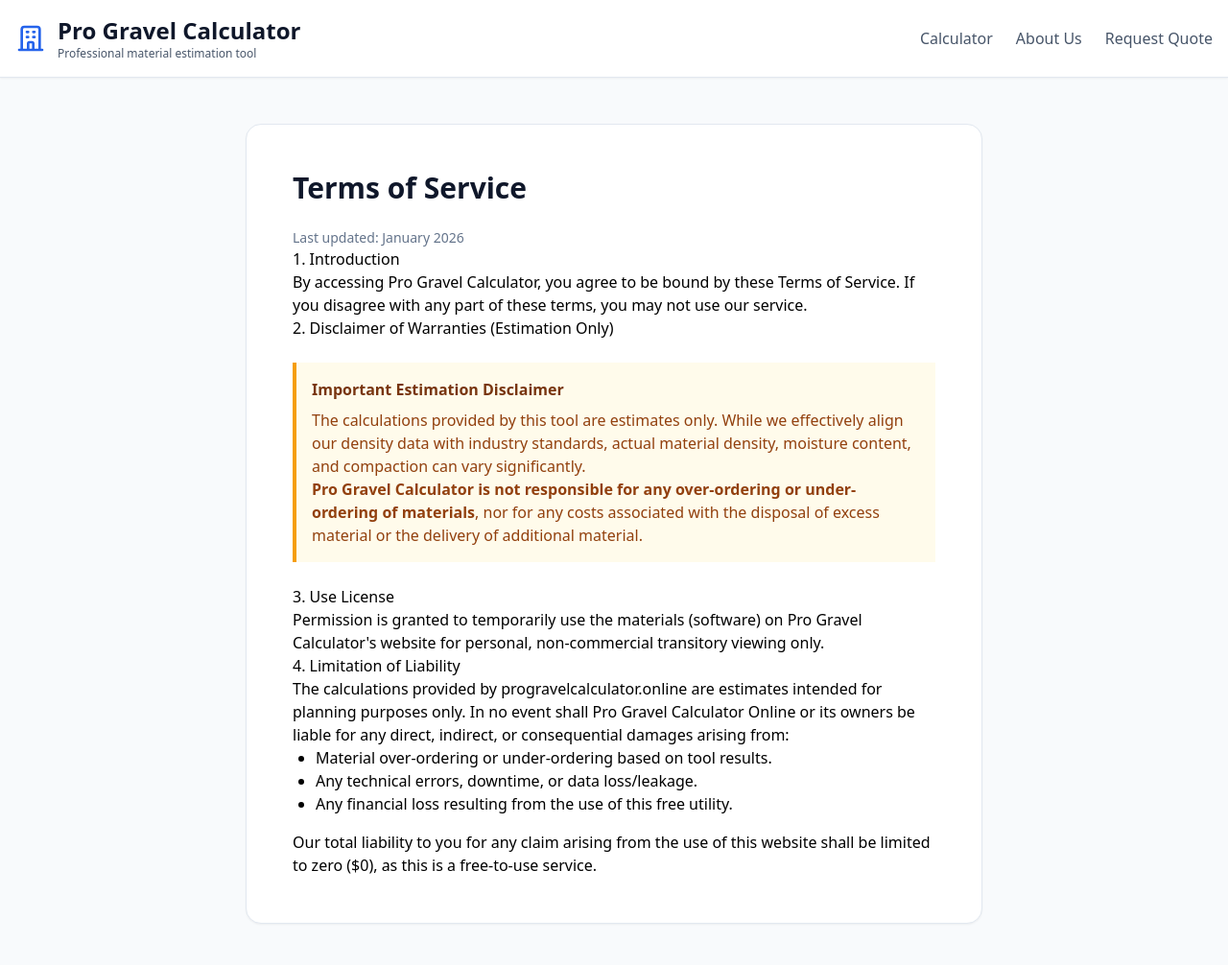
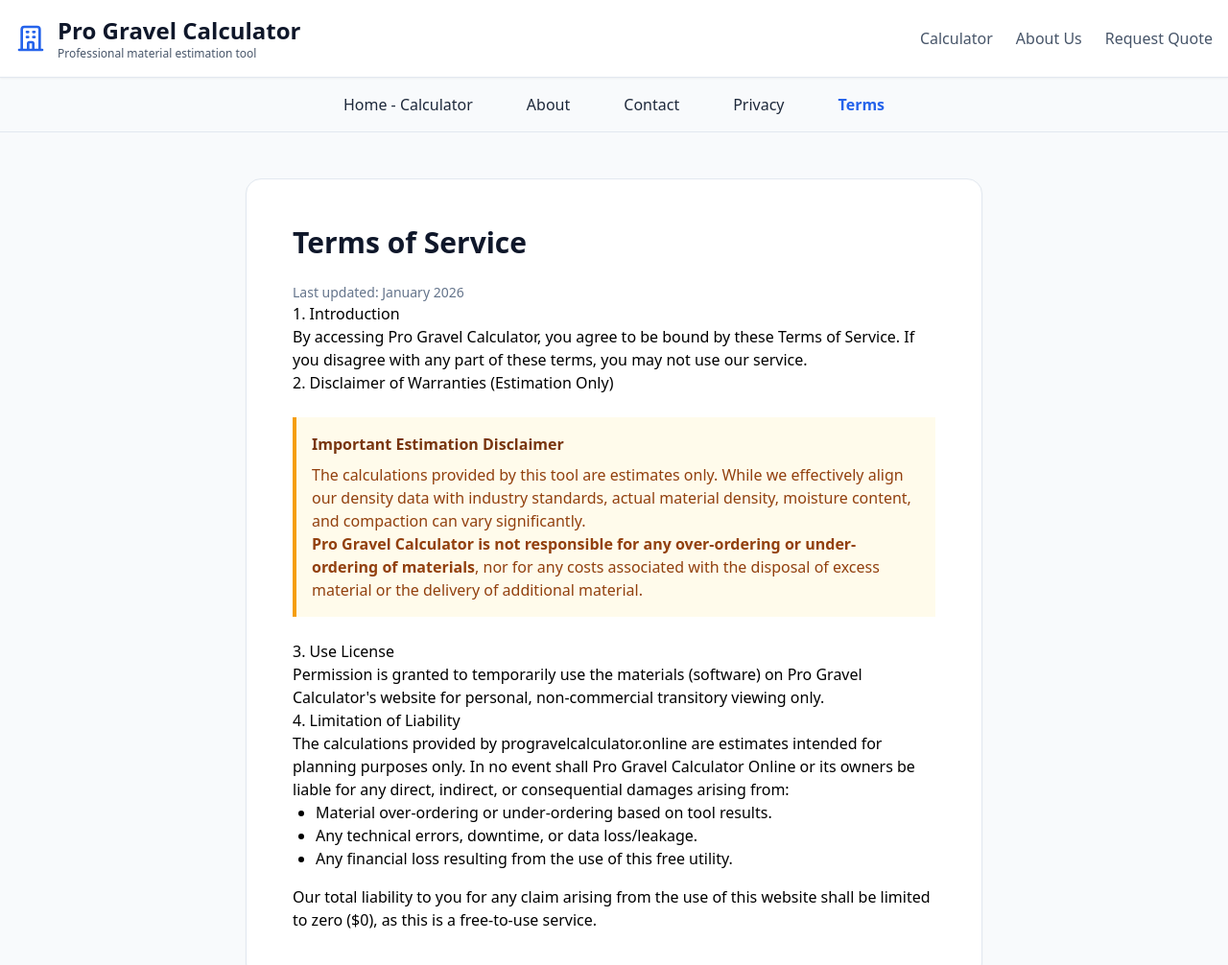
Before and after one commit to developer-047/Gravel-Calculator, a plain HTML site: page terms.html in a window 1280 px wide. Shown: the top 1006 px of the page at 96% size. Drawn offline with nearby package versions, Linux system fonts and the light colour scheme.

Commit message:
new chnages

```diff
--- a/terms.html
+++ b/terms.html
@@ -67,6 +67,16 @@
         </nav>
       </div>
     </header>
+
+<nav class="bg-slate-50 border-b border-slate-200">
+  <div class="max-w-7xl mx-auto px-6 py-3 flex flex-wrap justify-center gap-6 md:gap-10 text-base">
+    <a href="index.html" class="text-slate-800 font-medium no-underline transition-colors hover:text-blue-600 hover:bg-blue-50/50 px-2 py-1 rounded-md">Home - Calculator</a>
+    <a href="about.html" class="text-slate-800 font-medium no-underline transition-colors hover:text-blue-600 hover:bg-blue-50/50 px-2 py-1 rounded-md">About</a>
+    <a href="contact.html" class="text-slate-800 font-medium no-underline transition-colors hover:text-blue-600 hover:bg-blue-50/50 px-2 py-1 rounded-md">Contact</a>
+    <a href="privacy.html" class="text-slate-800 font-medium no-underline transition-colors hover:text-blue-600 hover:bg-blue-50/50 px-2 py-1 rounded-md">Privacy</a>
+    <a href="terms.html" class="text-blue-600 font-semibold no-underline transition-colors hover:text-blue-700 hover:bg-blue-50/50 px-2 py-1 rounded-md">Terms</a>
+  </div>
+</nav>
 
     <main class="flex-grow container mx-auto px-4 py-12">
       <div
```
Also changed, not shown: about.html (+10 -0 lines), contact.html (+10 -0 lines), index.html (+10 -0 lines), privacy.html (+10 -0 lines).
